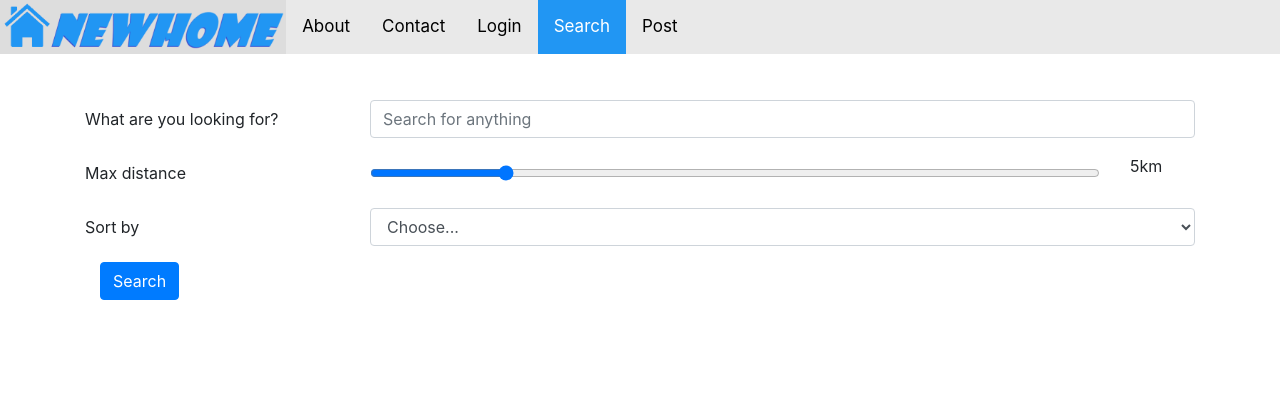
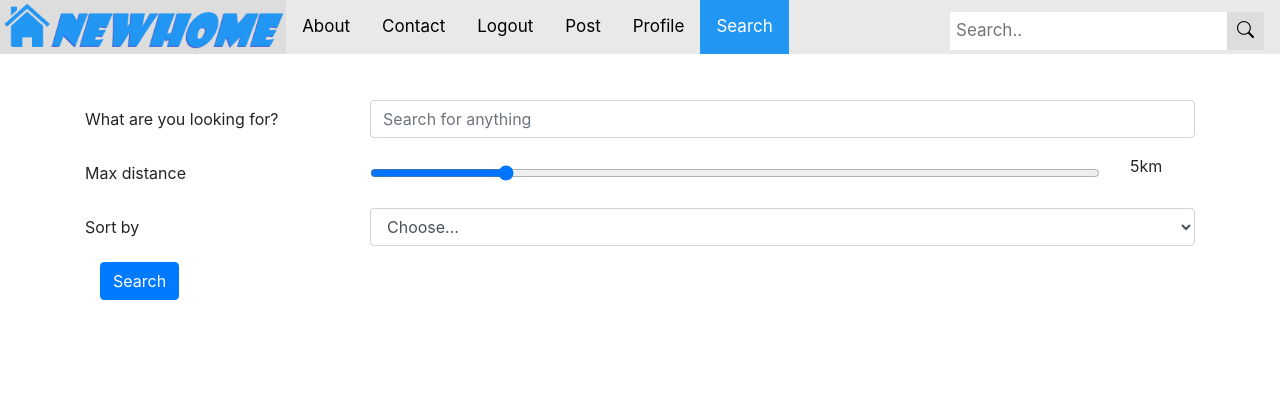
Before and after one commit to samuel-2004/AgileWebDevCITS3403, a Flask app: page /advancedsearch in a window 1280 px wide. Shown: the top 420 px of the page. Run offline with Flask 3, Linux system fonts and the light colour scheme; the visitor is signed in with stand-in values (Sample User, id 1).

Commit message:
Topnav works correctly

```diff
--- a/app/templates/base.html
+++ b/app/templates/base.html
@@ -31,26 +31,27 @@
     {% endblock %}
 </head>
 <body>
+    <!-- Header derived from w3schools -->
     <div class="topnav" id="topnav">
-        <a class="home" href="/"><img src="NewHomeLogo.png" style="height:50px;" alt="New Home Logo"></a>
+        <a class="d-none d-md-block {% if active_link == '/' %}active{% endif %} home" href="{{ url_for('index') }}"><img src="NewHomeLogo.png" style="height:50px;" alt="New Home Logo"></a>
         <a class="d-none d-lg-block {% if active_link == '/about' %}active{% endif %}" href="about">About</a>
         <a class="d-none d-lg-block {% if active_link == '/contact' %}active{% endif %}" href="contact">Contact</a>
-        <a class="d-none d-md-block {% if active_link == '/login' %}active{% endif %}" href="login">Login</a>
-        <a class="d-none d-lg-block {% if active_link == '/advancedsearch' %}active{% endif %}" href="advancedsearch">Search</a>
-        <a class="d-none d-md-block {% if active_link == '/upload' %}active{% endif %}" href="upload">Post</a>
-        <div class="dropdown d-lg-none" style="margin-left:7px;">
-            <button type="button" class="btn btn-primary dropdown-toggle" data-bs-toggle="dropdown">
-                <i class="bi bi-caret-down-full"></i>
-            </button>
-            <ul class="dropdown-menu text-left">
-                <li><a class="dropdown-item d-md-none text-left" href="login">Login</a></li>
-                <li><a class="dropdown-item text-left" href="about">About</a></li>
-                <li><a class="dropdown-item text-left" href="contact">Contact</a></li>
-                <li><a class="dropdown-item text-left" href="advancedsearch">Advanced Search</a></li>
-                <li><a class="dropdown-item d-md-none text-left" href="upload">Post</a></li>
-            </ul>
+        {% if current_user.is_anonymous %}
+        <a class="d-none d-md-block {% if active_link == '/login' %}active{% endif %}" href="{{ url_for('login') }}">Login</a>
+        {% else %}
+        <a class="d-none d-md-block {% if active_link == '/login' %}active{% endif %}" href="{{ url_for('logout') }}">Logout</a>
+        <a class="d-none d-md-block {% if active_link == '/upload' %}active{% endif %}" href="{{ url_for('upload') }}">Post</a>
+        <a class="d-none d-md-block {% if active_link == '/user' %}active{% endif %}" href="{{ url_for('user', username=current_user.username) }}">Profile</a>
+        {% endif %}
+        <a class="d-none d-lg-block {% if active_link == '/advancedsearch' %}active{% endif %}" href="{{ url_for('advancedSearch') }}">Search</a>
+        <div class="search-container">
+            <form action="search" accept-charset="UTF-8" method="get">
+                <input type="text" placeholder="Search.." name="q" maxlength="1024" >
+                <button type="submit"><i class="bi bi-search"></i></button>
+            </form>
         </div>
     </div>
+
     <div class="content" id="content">{% block content %}{% endblock %}</div>
 
     <!-- The following was derived from https://getbootstrap.com/docs/5.2/examples/footers/ -->
```
